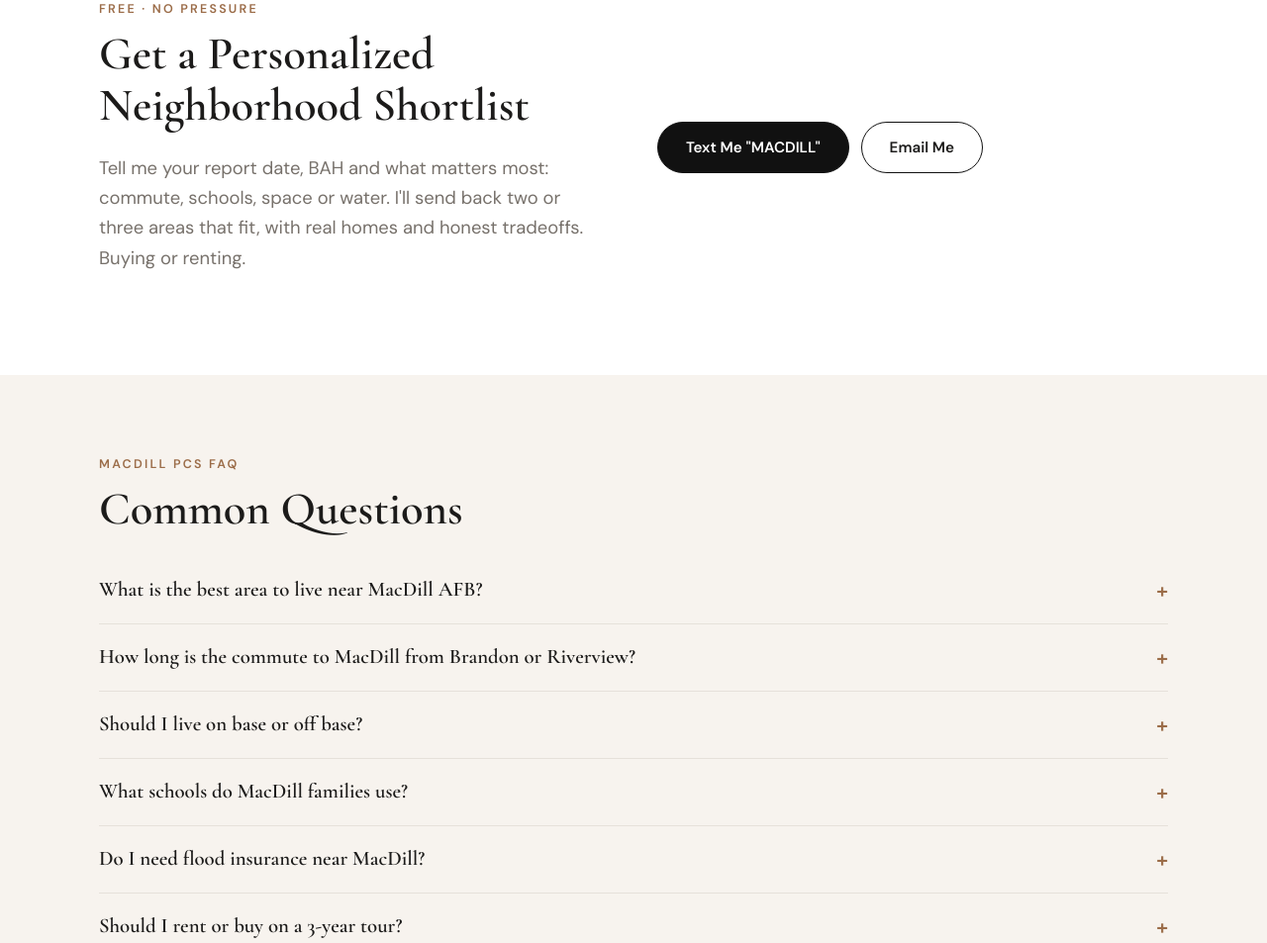
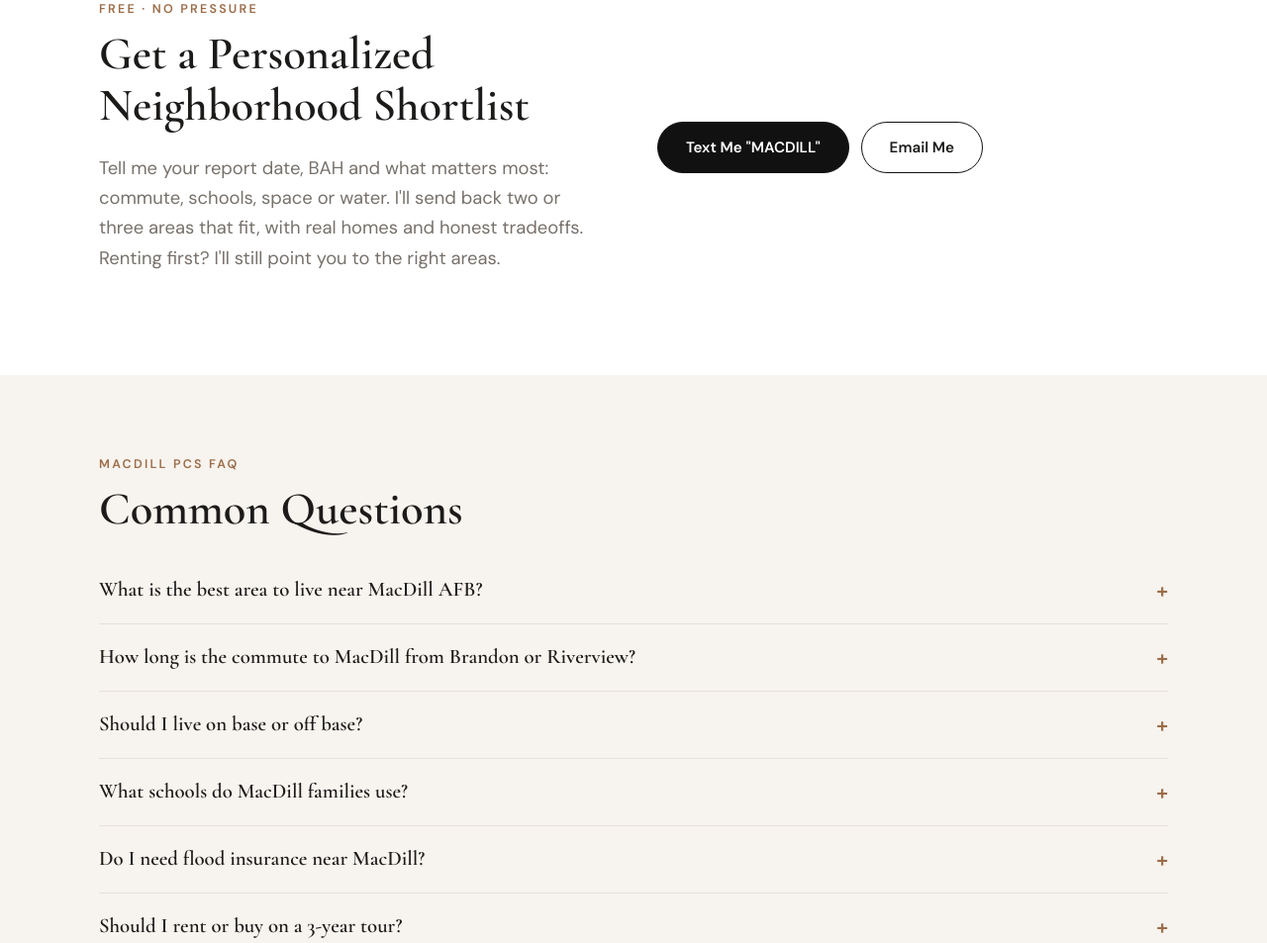
Before and after one commit to shauna-banning/shaunabanning-site, a plain HTML site: page where-to-live-near-macdill/index.html in a window 1280 px wide. Shown: the part 5659-6612 px from the top of the page at 99% size. Drawn offline with nearby package versions, Linux system fonts and the light colour scheme.

Commit message:
Shortlist copy: buyer-focused, renters still welcome
Co-Authored-By: Claude Opus 5.5 <noreply@anthropic.com>

```diff
--- a/where-to-live-near-macdill/index.html
+++ b/where-to-live-near-macdill/index.html
@@ -325,7 +325,7 @@
     <div>
       <span class="eyebrow">Free · No Pressure</span>
       <h2>Get a Personalized Neighborhood Shortlist</h2>
-      <p class="lead">Tell me your report date, BAH and what matters most: commute, schools, space or water. I'll send back two or three areas that fit, with real homes and honest tradeoffs. Buying or renting.</p>
+      <p class="lead">Tell me your report date, BAH and what matters most: commute, schools, space or water. I'll send back two or three areas that fit, with real homes and honest tradeoffs. Renting first? I'll still point you to the right areas.</p>
     </div>
     <div class="btns">
       <a class="btn btn-dark" href="sms:+14254954577?&body=MACDILL%20-%20Hi%20Shauna!%20We%E2%80%99re%20PCSing%20to%20MacDill%20and%20would%20love%20a%20neighborhood%20shortlist.">Text Me "MACDILL"</a>
```
